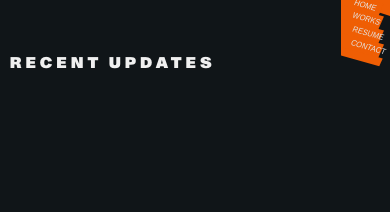
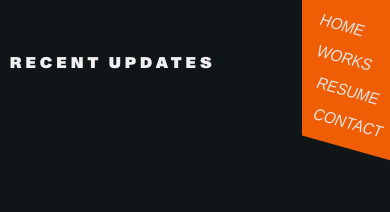
Before and after one commit to kevin21018212/PortfolioV3, a Next.js app: page /projects in a window 390 px wide. Shown: the top 212 px of the page. Built offline with nearby package versions, Linux system fonts and the light colour scheme; no server answers.

Commit message:
fixed navbar and some sizing stuff

```diff
--- a/app/global/navbar.module.scss
+++ b/app/global/navbar.module.scss
@@ -126,3 +126,53 @@
     padding-left: 4vw;
   }
 }
+
+@media screen and (max-width: 600px) {
+  .navbar {
+    width: 22.5vw;
+  }
+
+  .navbar p {
+    font-size: 4vw;
+  }
+
+  .redTriangle {
+    border-width: 0 25vw 7.5vw 0;
+  }
+
+  .linksContainer {
+    margin-top: -20%;
+  }
+
+  .firstLink,
+  .secondLink,
+  .thirdLink,
+  .lastLink,
+  .emptyLink {
+    width: 30vw;
+    padding-left: 6vw;
+  }
+
+  .firstLink {
+    padding-left: 7vw;
+  }
+
+  .lastLink {
+    padding-left: 5vw;
+  }
+
+  .firstLink:hover,
+  .secondLink:hover,
+  .thirdLink:hover,
+  .lastLink:hover {
+    padding-left: 6vw;
+  }
+
+  .firstLink:hover {
+    padding-left: 7.5vw;
+  }
+
+  .lastLink:hover {
+    padding-left: 6vw;
+  }
+}
--- a/styles/homepage/projectmobile.module.scss
+++ b/styles/homepage/projectmobile.module.scss
@@ -2,8 +2,8 @@
 /*Left Side*/
 .description {
   display: flex;
-  height: 40vh;
-  padding: 5%;
+
+  padding: 2.5% 0% 2.5% 2.5%;
 }
 
 /*Right Side*/
--- a/utils/animations/scroll.module.scss
+++ b/utils/animations/scroll.module.scss
@@ -1,11 +1,11 @@
+@import "/app/common.module.scss";
 .paragraph {
   display: flex;
   flex-wrap: wrap;
-  font-family: "Monument Grotesk Medium", sans-serif;
-  color: #f2f2f2;
+  @extend .seperated;
   letter-spacing: 1.5px;
   line-height: 0.5;
-  font-size: 2vw;
+  font-size: 3vw;
   width: 50%;
   text-align: left;
   padding-right: 2.5%;
```
